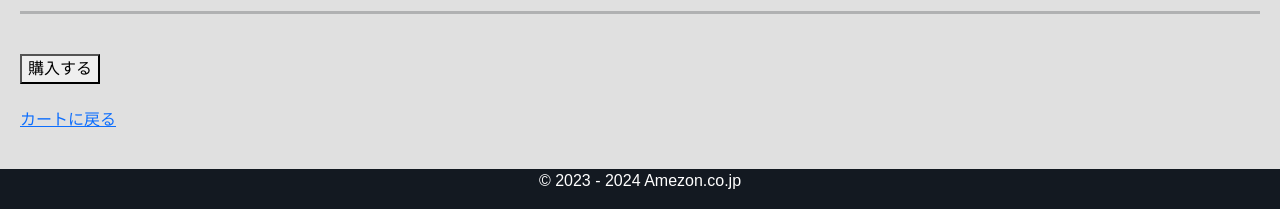
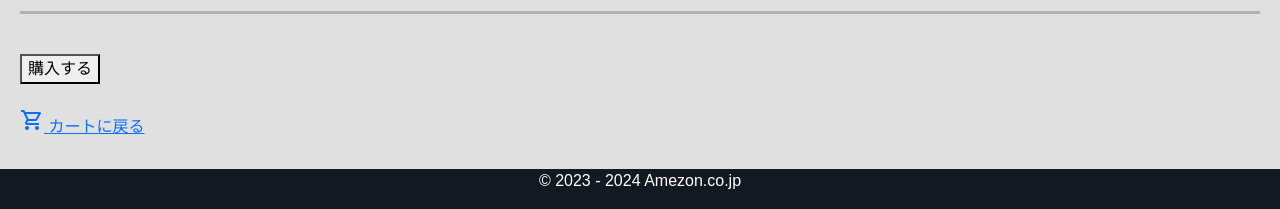
Before and after one commit to shomaozasa/NenkanSeisaku, a Django app: page /purchase in a window 1280 px wide. Shown: the part 591-800 px from the top of the page. Run offline with Django 4.2, Linux system fonts and the light colour scheme; a user stored in the database is signed in; data comes from the database, SQL or seed files in the repository; data that the repository does not hold is empty.

Commit message:
Update purchase.html

```diff
--- a/amazon/templates/purchase.html
+++ b/amazon/templates/purchase.html
@@ -53,7 +53,11 @@
   <button type="submit"><span id="buy">購入する</span></button>
 </form>
 <br>
-<a href="{% url 'amazon:cart' %}"><span id="back">カートに戻る</span></a>
+<a href="{% url 'amazon:cart' %}">
+  <span class="material-symbols-outlined">
+shopping_cart
+  </span>
+  <span id="back">カートに戻る</span></a>
 
 <script>
   document.getElementById('language-select').addEventListener('change', function () {
```
